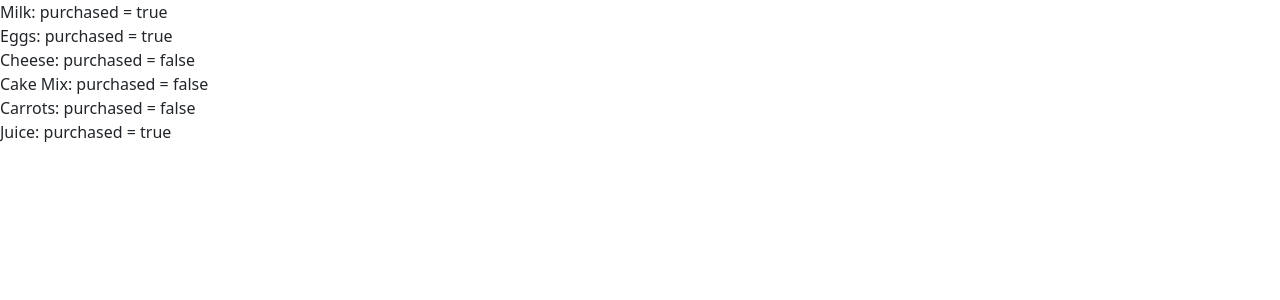
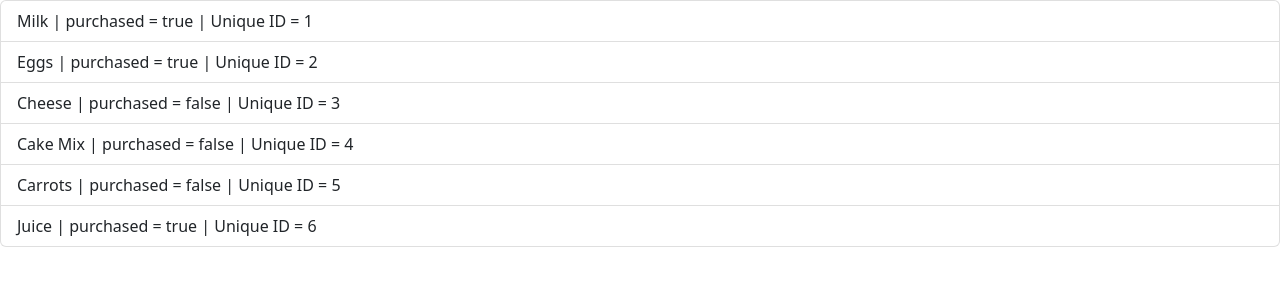
Before and after one commit to pdavisDU/RP2, a React (Create React App) app: page / in a window 1280 px wide. Shown: the top 300 px of the page. Built offline with nearby package versions, Linux system fonts and the light colour scheme; the HTML template or start-up script is replaced by a standard one.

Commit message:
changed the key on the li to be id instead of name to be more unique

```diff
--- a/src/components/List.js
+++ b/src/components/List.js
@@ -9,8 +9,9 @@ function List(props) {
         return (
           // TODO: Your code here
           <li
-            key={item.name}
-          >{` ${item.name}: purchased = ${item.purchased}`}</li>
+            className="list-group-item"
+            key={item.id}
+          >{` ${item.name} | purchased = ${item.purchased} | Unique ID = ${item.id}`}</li>
         );
       })}
     </ul>
```
